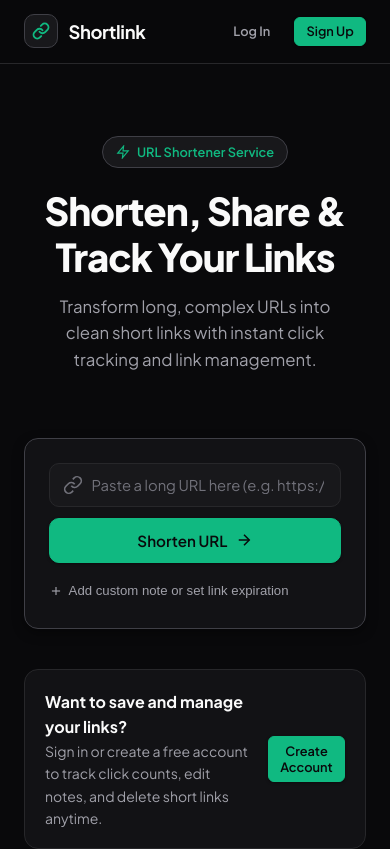
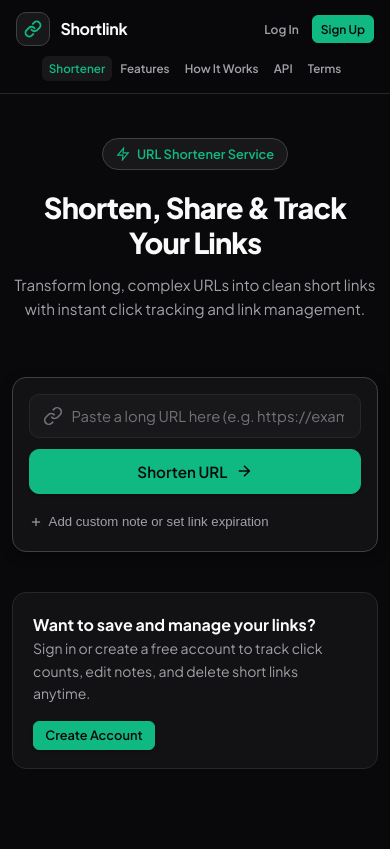
Before and after one commit to aayush-12321/URL-Shortner, a React (Create React App) app in the folder frontend/: page / in a window 390 px wide. Shown: the top 849 px of the page. Built offline with nearby package versions, Linux system fonts and the light colour scheme; no server answers.

Commit message:
Made pages responsive and hosted backend on render

```diff
--- a/frontend/src/index.css
+++ b/frontend/src/index.css
@@ -1339,3 +1339,318 @@ body {
   line-height: 1.5;
   margin-bottom: 0;
 }
+
+/* Responsive layouts */
+@media (max-width: 900px) {
+  .main-content {
+    max-width: 100%;
+  }
+
+  .url-card-main {
+    flex-direction: column;
+    gap: 0.85rem;
+  }
+
+  .url-card-actions {
+    width: 100%;
+    flex-wrap: wrap;
+  }
+
+  .url-meta {
+    flex-wrap: wrap;
+    row-gap: 0.4rem;
+  }
+
+  .footer-container {
+    grid-template-columns: 1fr 1fr;
+  }
+
+  .footer-brand-col {
+    grid-column: 1 / -1;
+  }
+}
+
+@media (max-width: 640px) {
+  .navbar {
+    padding: 0.75rem 1rem;
+  }
+
+  .nav-container {
+    flex-wrap: wrap;
+    gap: 0.65rem 0.5rem;
+  }
+
+  .nav-left {
+    display: contents;
+  }
+
+  .brand {
+    order: 0;
+  }
+
+  .nav-actions {
+    order: 1;
+    gap: 0.25rem;
+    margin-left: auto;
+  }
+
+  .nav-menu {
+    display: flex;
+    order: 2;
+    flex: 1 0 100%;
+    flex-wrap: wrap;
+    justify-content: center;
+    gap: 0.15rem;
+  }
+
+  .nav-link {
+    padding: 0.35rem 0.5rem;
+    font-size: 0.78rem;
+  }
+
+  .user-badge {
+    max-width: 120px;
+    padding: 0.3rem 0.5rem;
+  }
+
+  .user-badge span {
+    overflow: hidden;
+    text-overflow: ellipsis;
+    white-space: nowrap;
+  }
+
+  .main-content {
+    padding: 1.75rem 1rem 3rem;
+  }
+
+  .hero {
+    padding: 1rem 0 1.5rem;
+  }
+
+  .hero-title {
+    font-size: clamp(1.8rem, 7vw, 2.2rem);
+  }
+
+  .hero-subtitle,
+  .page-subtitle {
+    font-size: 0.95rem;
+  }
+
+  .shortener-card {
+    padding: 1rem;
+  }
+
+  .input-row > .btn {
+    width: 100%;
+  }
+
+  .result-box {
+    align-items: stretch;
+    flex-direction: column;
+    padding: 1rem;
+  }
+
+  .result-info {
+    min-width: 0;
+  }
+
+  .result-actions {
+    flex-wrap: wrap;
+  }
+
+  .guest-banner {
+    align-items: stretch;
+    flex-direction: column;
+  }
+
+  .guest-banner .btn {
+    align-self: flex-start;
+  }
+
+  .section-header {
+    align-items: stretch;
+    flex-direction: column;
+    gap: 0.75rem;
+  }
+
+  .section-header > div[style] {
+    width: 100%;
+    flex-wrap: wrap;
+  }
+
+  .section-header > div[style] > div[style] {
+    width: min(220px, 100%) !important;
+    flex: 1 1 160px;
+  }
+
+  .url-meta {
+    align-items: flex-start;
+    flex-direction: column;
+    gap: 0.35rem;
+  }
+
+  .url-description {
+    min-width: 0;
+    overflow-wrap: anywhere;
+  }
+
+  .url-card-actions > .btn,
+  .url-card-actions > a {
+    flex: 1 1 auto;
+  }
+
+  .page-title {
+    font-size: clamp(1.75rem, 7vw, 2rem);
+  }
+
+  .page-container {
+    gap: 1.5rem;
+    min-width: 0;
+  }
+
+  .guide-steps-grid {
+    grid-template-columns: minmax(0, 1fr);
+  }
+
+  .content-cta-card {
+    padding: 1.5rem 1rem;
+  }
+
+  .cta-actions {
+    width: 100%;
+    flex-wrap: wrap;
+    justify-content: center;
+  }
+
+  .cta-actions .btn {
+    flex: 1 1 180px;
+  }
+
+  .legal-content-card {
+    padding: 1.25rem;
+    gap: 1.5rem;
+    min-width: 0;
+  }
+
+  .legal-section,
+  .legal-section-header,
+  .policy-callout-card,
+  .prohibited-card {
+    min-width: 0;
+  }
+
+  .policy-callout-grid,
+  .prohibited-grid {
+    grid-template-columns: minmax(0, 1fr);
+  }
+
+  .legal-last-updated {
+    flex-wrap: wrap;
+    text-align: center;
+  }
+
+  .page-footer-nav {
+    flex-wrap: wrap;
+  }
+
+  .page-footer-nav .btn {
+    flex: 1 1 180px;
+  }
+
+  .legal-section > div[style] {
+    max-width: 100%;
+    overflow-x: auto;
+    overscroll-behavior-x: contain;
+  }
+
+  .modal-overlay {
+    padding: 0.75rem;
+  }
+
+  .modal-container {
+    max-height: calc(100vh - 1.5rem);
+    max-height: calc(100dvh - 1.5rem);
+    overflow-y: auto;
+  }
+
+  .modal-container[style*="text-align"] {
+    padding: 1.5rem 1.25rem !important;
+  }
+
+  .toast-container {
+    right: 0.75rem;
+    bottom: 0.75rem;
+    left: 0.75rem;
+  }
+
+  .toast {
+    width: 100%;
+    max-width: none;
+    overflow-wrap: anywhere;
+  }
+
+  .footer-container {
+    grid-template-columns: minmax(0, 1fr);
+    gap: 1.5rem;
+  }
+
+  .footer-brand-col {
+    grid-column: auto;
+  }
+
+  .footer-bottom-links {
+    flex-wrap: wrap;
+    justify-content: center;
+  }
+}
+
+@media (max-width: 420px) {
+  .brand-name {
+    font-size: 1rem;
+  }
+
+  .nav-actions .btn {
+    padding: 0.35rem 0.5rem;
+    font-size: 0.75rem;
+  }
+
+  .user-badge {
+    max-width: 88px;
+  }
+
+  .nav-link {
+    padding: 0.3rem 0.4rem;
+    font-size: 0.73rem;
+  }
+
+  .main-content {
+    padding-right: 0.75rem;
+    padding-left: 0.75rem;
+  }
+
+  .optional-fields-toggle {
+    text-align: left;
+  }
+
+  .shortener-form > div > div[style*="grid-template-columns"] {
+    grid-template-columns: minmax(0, 1fr) !important;
+  }
+
+  .legal-content-card {
+    padding: 1rem;
+  }
+
+  .legal-nav-item {
+    padding: 0.4rem 0.7rem;
+    font-size: 0.78rem;
+  }
+
+  .url-card {
+    padding: 0.9rem;
+  }
+
+  .url-card-actions > .btn,
+  .url-card-actions > a {
+    flex-basis: calc(50% - 0.4rem);
+  }
+}
```
Also changed, not shown: 1 other file (tests, documents, lock files or other folders).
